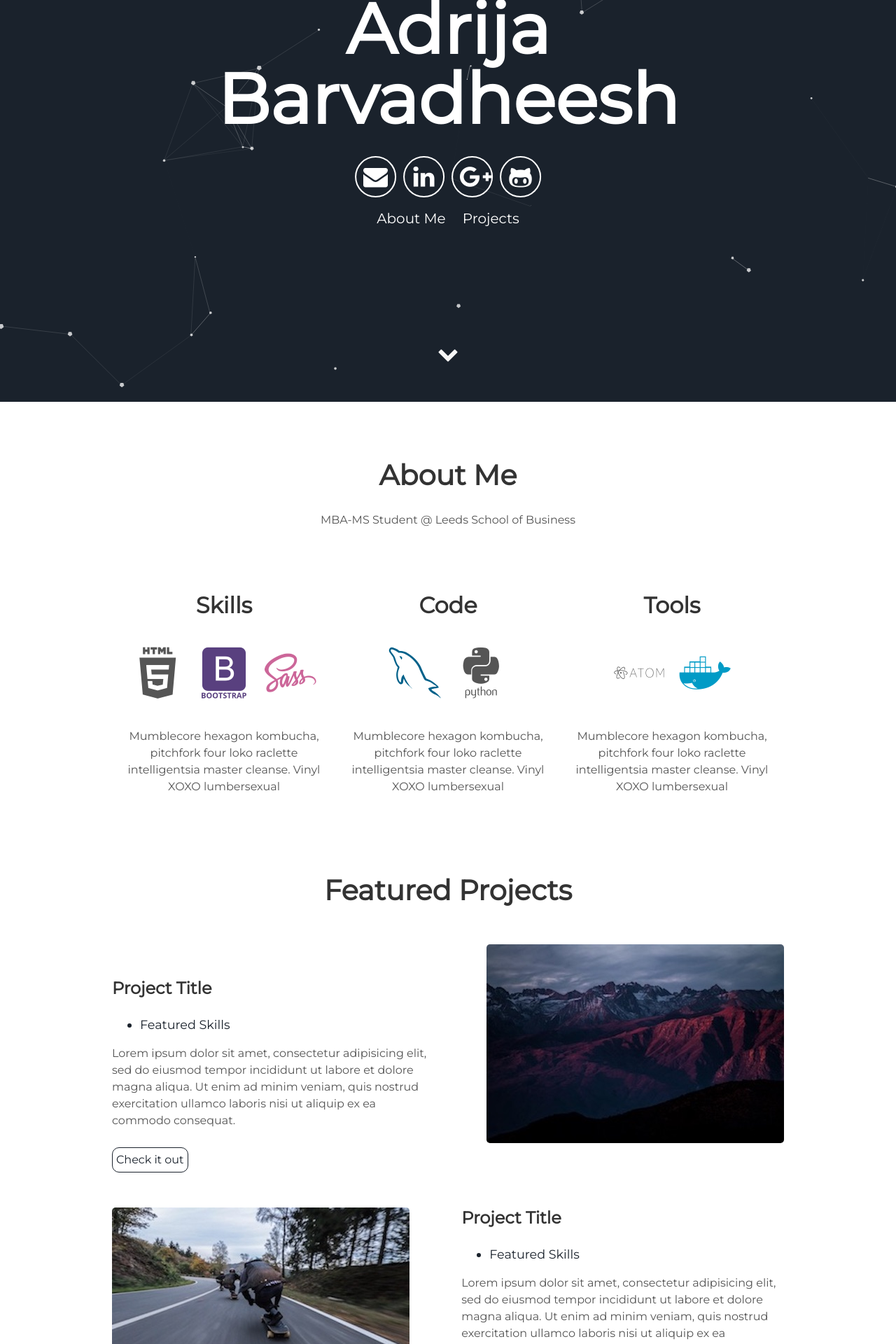
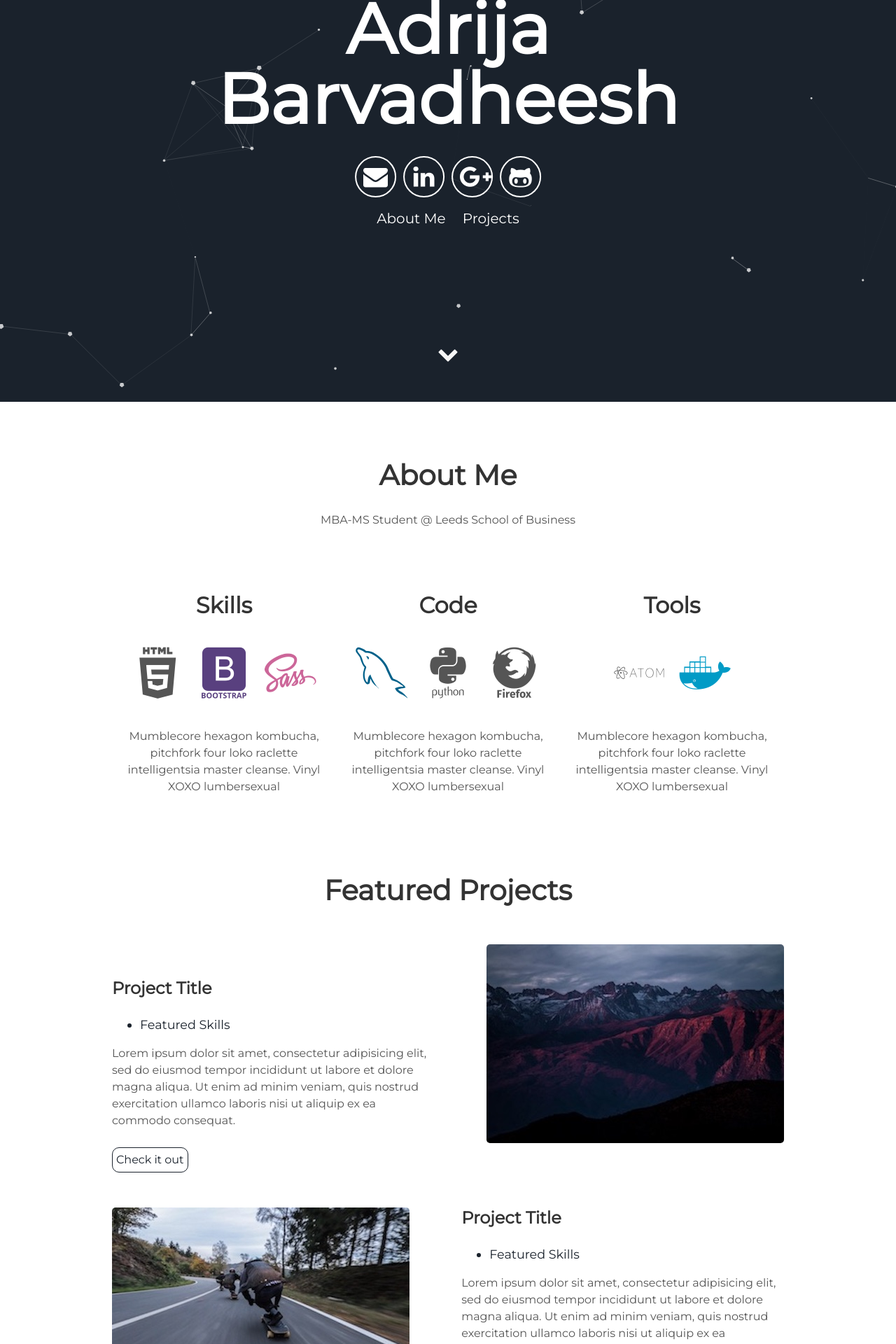
Before and after one commit to Adrija-B/Adrija-B.github.io, a Jekyll site: the page built from index.html, in a window 1280 px wide. Shown: the part 326-2246 px from the top of the page at 70% size. Built offline with Jekyll 4.4.1, drawn with Linux system fonts in a browser that asks for light colours.

Commit message:
Update about.html

```diff
--- a/_includes/about.html
+++ b/_includes/about.html
@@ -15,7 +15,7 @@
       <h2>Code</h2>
       <i class="devicon-mysql-plain colored"></i>
       <i class="devicon-python-plain-wordmark"></i>
-      <i class="devicon-r-plain-wordmark"></i>
+      <i class="devicon-firefox-plain-wordmark"></i>
       <i class="devicon-r-plain colored"></i>
       <p>Mumblecore hexagon kombucha, pitchfork four loko raclette intelligentsia master cleanse.
         Vinyl XOXO lumbersexual</p>
```
